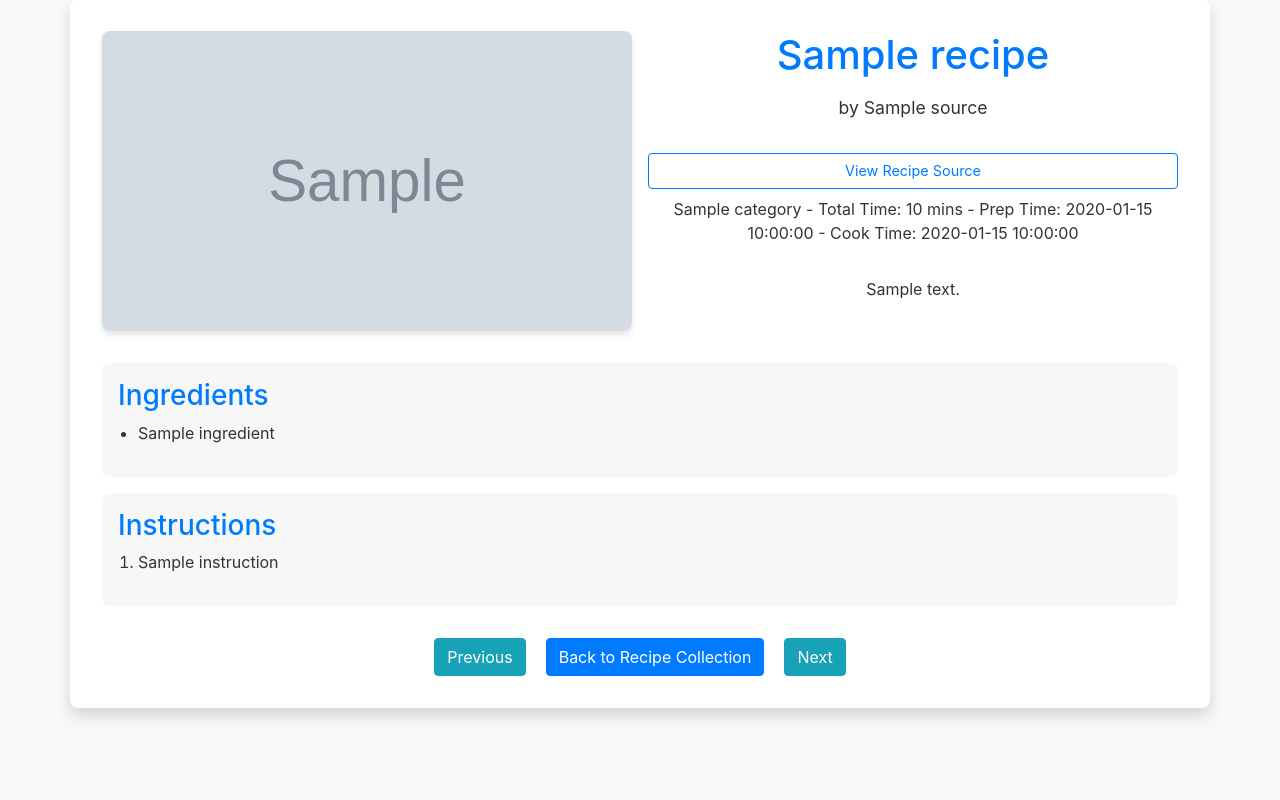
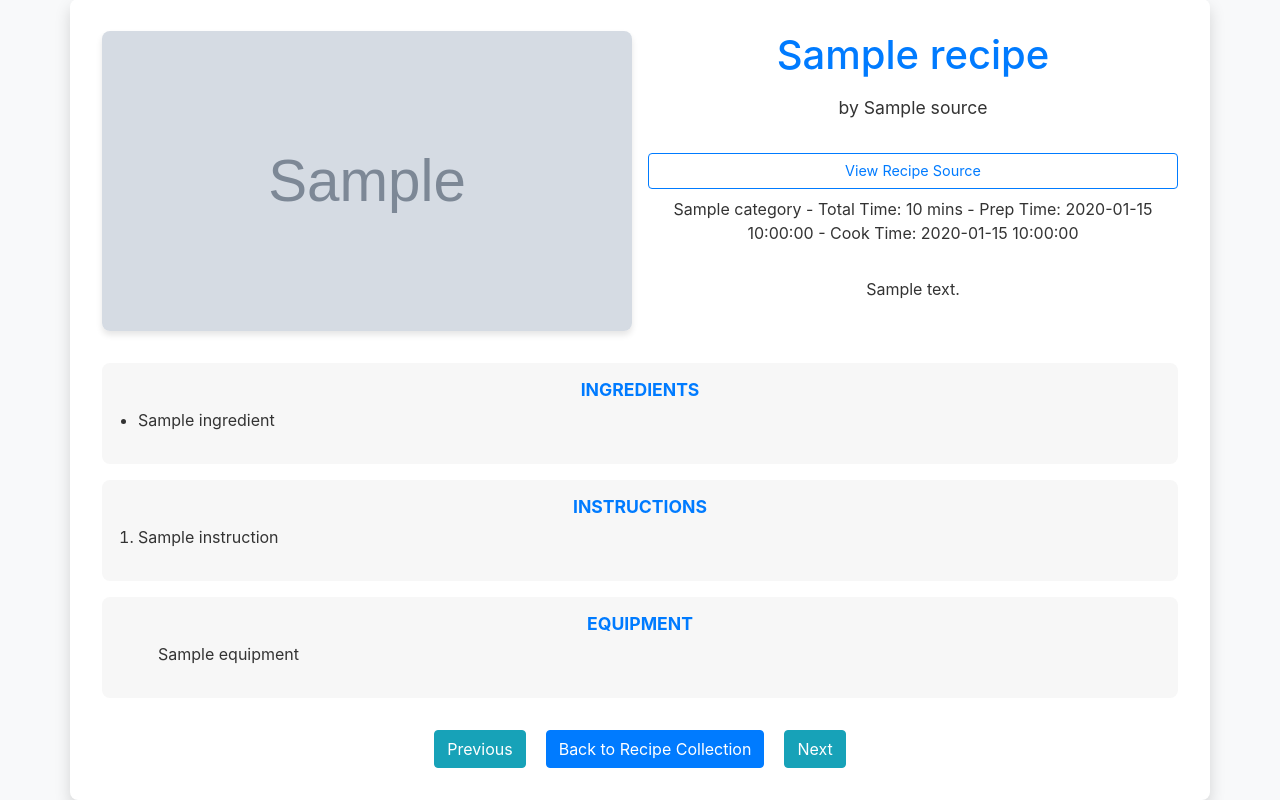
Before and after one commit to jknndy/spatula, a Flask app: template templates/recipe_detail.html in a window 1280 px wide. Shown: the part 33-833 px from the top of the page. Before the commit the page ends 752 px from the top, so only its background shows below. Run offline with Flask 3, Linux system fonts and the light colour scheme; the template is opened without the code that fills it: most values are stand-ins (such as "Sample title", 1, 10 or a date in 2020); grey boxes marked "Sample" are stand-in pictures; some libraries are stand-ins or nearby versions.

Commit message:
equipment implementation

```diff
--- a/templates/recipe_detail.html
+++ b/templates/recipe_detail.html
@@ -51,9 +51,17 @@
         .ingredients ul, .instructions ol {
             padding-left: 20px;
         }
-        h1, h3 {
+        h1 {
             color: #007bff;
         }
+        h3 {
+            font-size: 1.1em;
+            color: #007bff;
+            text-align: center;
+            text-transform: uppercase;
+            font-weight: bold;
+        }
+
         .btn-container {
             display: flex;
             justify-content: center;
@@ -68,6 +76,7 @@
                 display: flex;
                 align-items: flex-start;
                 padding-bottom: 2rem;
+
             }
             .recipe-image {
                 max-height: 300px;
@@ -96,7 +105,7 @@
                 Prep Time: {{ recipe.prep_time | default("None") }} -
                 Cook Time: {{ recipe.cook_time | default("None") }}
             </p>
-            <p class="recipe-description">{{ recipe.description | default("No description provided.") }}</p>
+            <p class="recipe-description">{{ recipe.description | default("") }}</p>
         </div>
     </div>
 
@@ -118,6 +127,20 @@
             </ol>
         </div>
     </div>
+    <div class="recipe-section equipment">
+        <h3>Equipment</h3>
+        <ol>
+            {% if recipe.equipment|length > 1 %}
+                {% for equipment in recipe.equipment %}
+                    <li>{{ equipment }}</li>
+                {% endfor %}
+            {% else %}
+                {% for equipment in recipe.equipment %}
+                    {{ equipment }}
+                {% endfor %}
+            {% endif %}
+        </ol>
+    </div>
 
     <div class="btn-container">
         <a href="{{ random_recipe_url }}" class="btn btn-info">Previous</a>
--- a/utils/storage.py
+++ b/utils/storage.py
@@ -17,7 +17,7 @@ def save_recipe(data):
     storage_location = setup_storage()
     filename = f"{data.get('title', data.get('name', 'Recipe')).replace(' ', '_')}.json"
     filepath = os.path.join(storage_location, filename)
-    keys_to_save = ["title", "name", "author", "source", "prep_time", "cook_time", "total_time", "duration", "yields", "servings", "ingredients", "instructions", "directions", "image", "canonical_url", "category", "site_name"]
+    keys_to_save = ["title", "name", "author", "source", "prep_time", "cook_time", "total_time", "duration", "yields", "servings", "ingredients", "instructions", "directions", "image", "canonical_url", "category", "site_name", "equipment"]
     data_to_save = {"created_at": datetime.datetime.now().isoformat()}
     for original_key in keys_to_save:
         if original_key in data:
```
Also changed, not shown: utils/ui.py (+3 -5 lines).
